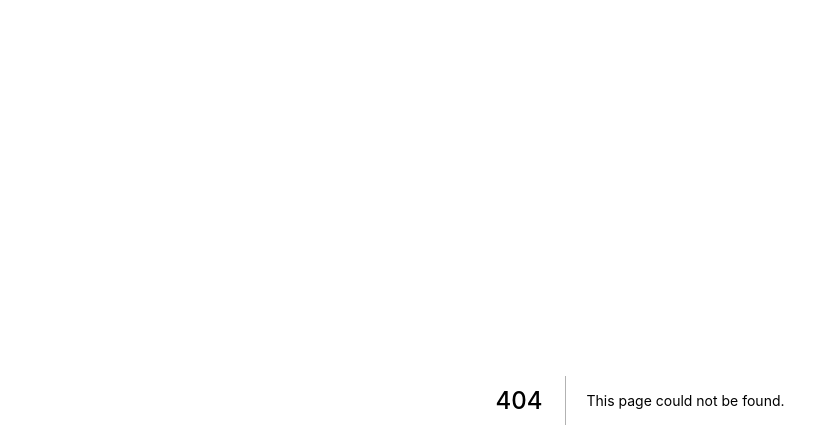
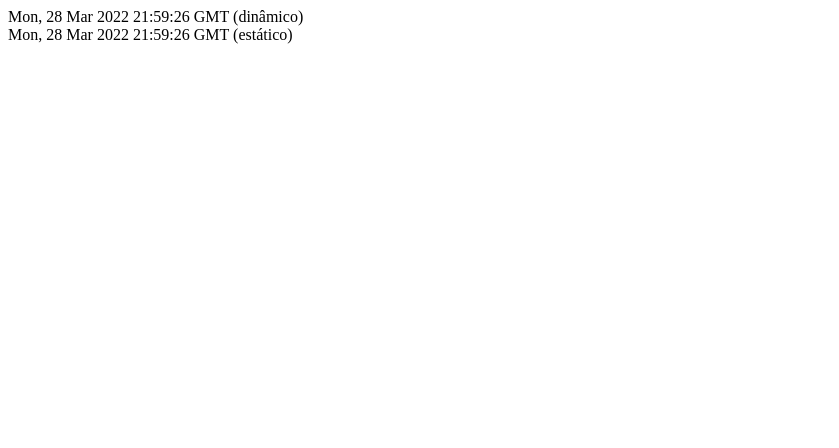
Before and after one commit to cwrsiqueira/ideia-unica, a Next.js app: page /tempo in a window 1280 px wide. Before the commit this address had no page. Shown: the top 448 px of the page, without its empty margins (0-839 px from the left). Built offline with nearby package versions, Linux system fonts and the light colour scheme.

Commit message:
testando getStaticProps

```diff
--- /dev/null
+++ b/pages/tempo.js
@@ -0,0 +1,25 @@
+const Tempo = (props) => {
+    const dynamicDate = new Date();
+    const dynamicDateString = dynamicDate.toGMTString();
+
+    return (
+        <div>
+            <div>{dynamicDateString} (dinâmico) </div>
+            <div>{props.staticDateString} (estático) </div>
+        </div>
+    )
+}
+
+export const getStaticProps = async () => {
+    const staticDate = new Date();
+    const staticDateString = staticDate.toGMTString();
+
+    return {
+        props:{
+            staticDateString
+        },
+        revalidate:1
+    }
+}
+
+export default Tempo;
```
